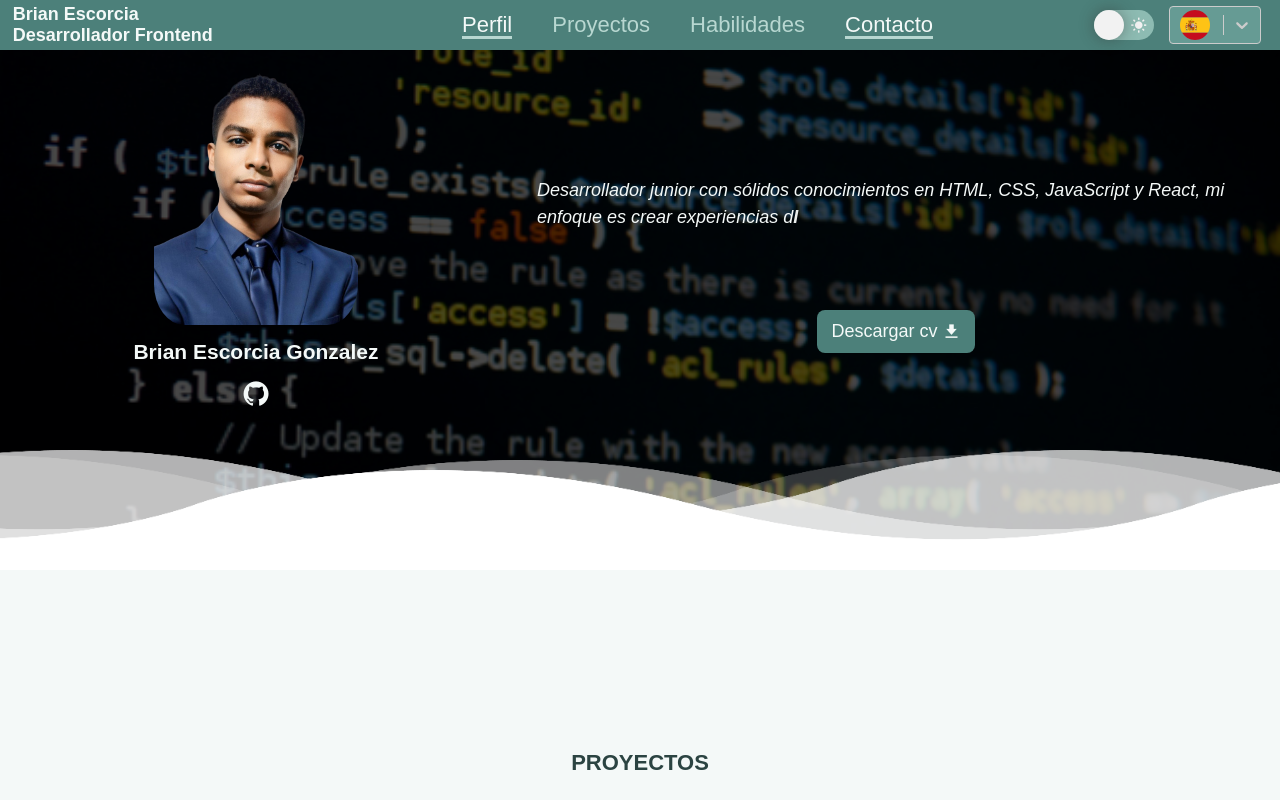
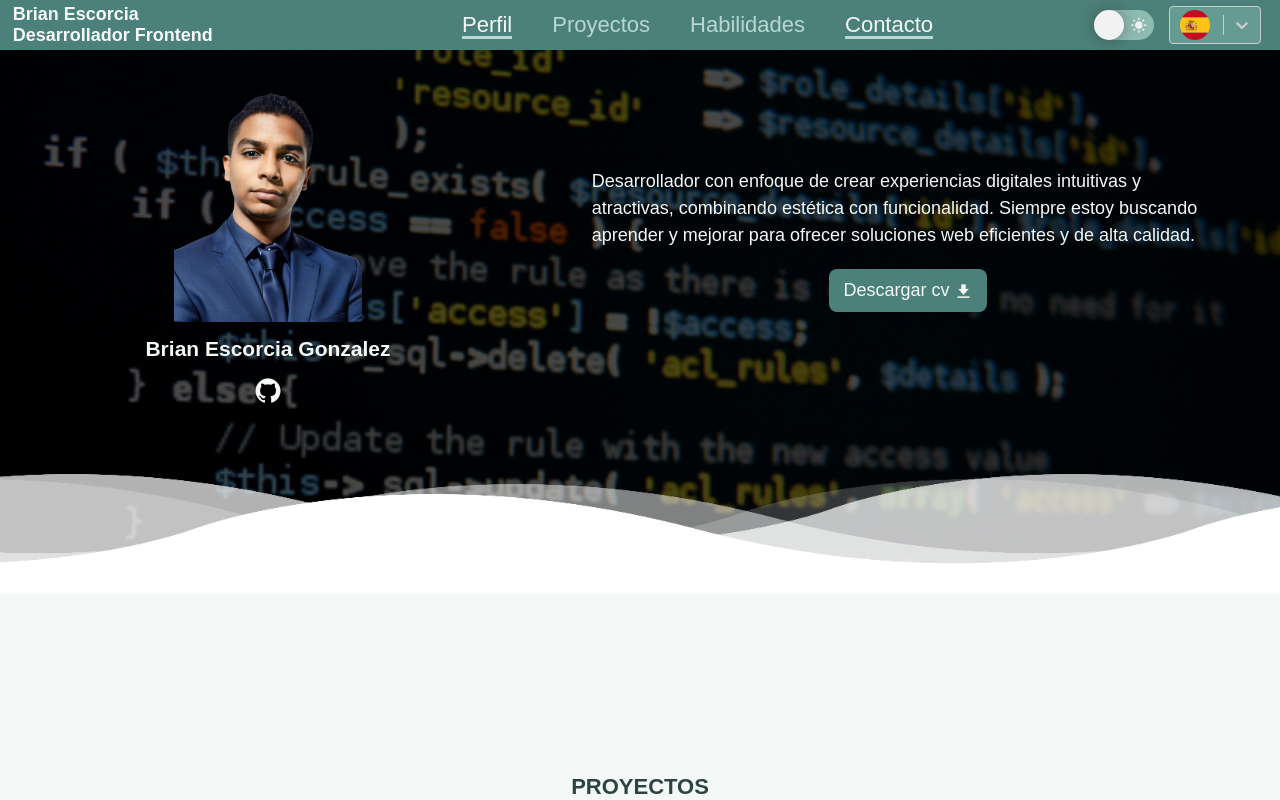
Before and after one commit to bnescor/My_porfolio, a React (Vite) app: page / in a window 1280 px wide. Shown: the top 800 px of the page. Built offline with nearby package versions, Linux system fonts and the light colour scheme.

Commit message:
Eliminar la animacion de la escritura en maquina

```diff
--- a/src/Components/About.jsx
+++ b/src/Components/About.jsx
@@ -1,13 +1,11 @@
 import React, { useContext } from "react";
 import "../Style/about.css";
-import useTypewriter from "../Hook/useTypewriter";
 import Perfil from "../img/Perfil.png";
 import Ware from "./Ware";
 import { Idiomacontext } from "../Context/Idiomacontext";
 
 const About = ({ referent, state }) => {
   const { Lenguacont } = useContext(Idiomacontext);
-  const ResultText = useTypewriter();
   return (
     <main ref={referent} className={state ? "About on" : "About"}>
       <section className="About-main">
@@ -19,12 +17,9 @@ const About = ({ referent, state }) => {
           </a>
         </div>
         <article className="Me">
-          <section className="Container_para">
             <p className="Ab">
-              {ResultText}
-              <p className="Cursor">I</p>
+              {Lenguacont.about.textInfo}
             </p>
-          </section>
           <a
             className="download"
             href="https://drive.google.com/file/d/1IAPY-dkMJuEm1YdXq1xg9XIDGVC1Njo8/view?usp=sharing"
--- a/src/Context/StateIdioma.jsx
+++ b/src/Context/StateIdioma.jsx
@@ -8,6 +8,7 @@ const StateIdioma = ({ children }) => {
             link: ['Profile', 'Projects', 'Skills', 'Contact']
         },
         about: {
+            textInfo: 'Developer with a focus on creating intuitive and engaging digital experiences, combining aesthetics with functionality. I am always looking to learn and improve to offer efficient and high quality web solutions.',
             textbutton: 'download cv'
         },
         porfolio: 'PORTFOLIO',
@@ -24,6 +25,7 @@ const StateIdioma = ({ children }) => {
             link: ['Perfil', 'Proyectos', 'Habilidades', 'Contacto']
         },
         about: {
+            textInfo: 'Desarrollador con enfoque de crear experiencias digitales intuitivas y atractivas, combinando estética con funcionalidad. Siempre estoy buscando aprender y mejorar para ofrecer soluciones web eficientes y de alta calidad.',
             textbutton: 'Descargar cv'
         },
         porfolio: 'PROYECTOS',
--- a/src/Hook/useTypewriter.js
+++ /dev/null
@@ -1,38 +0,0 @@
-import { useContext, useEffect, useState } from "react";
-import { Idiomacontext } from "../Context/Idiomacontext";
-const useTypewriter = () => {
-    const { auxi } = useContext(Idiomacontext)
-    const [displayText, setDisplayText] = useState('');
-    const [currentIndex, setCurrentIndex] = useState(0);
-    const [displayText_in, setDisplayText_in] = useState('');
-    const [currentIndex_in, setCurrentIndex_in] = useState(0);
-    const [result, setResult] = useState()
-    const text_1 = "Desarrollador junior con sólidos conocimientos en HTML, CSS, JavaScript y React, mi enfoque es crear experiencias digitales intuitivas y atractivas, combinando estética con funcionalidad. Siempre estoy buscando aprender y mejorar para ofrecer soluciones web eficientes y de alta calidad."
-    const tex_2 = "Junior developer with solid knowledge in HTML, CSS, JavaScript and React, my focus is to create intuitive and engaging digital experiences, combining aesthetics with functionality. I am always looking to learn and improve to deliver efficient and high quality web solutions."
-    useEffect(() => {
-        const interval = setInterval(() => {
-            if (auxi) {
-                setResult(displayText_in)
-            } else {
-                setResult(displayText)
-            }
-            if (currentIndex_in < tex_2.length) {
-                setDisplayText_in(() => displayText_in + tex_2[currentIndex_in]);
-                setCurrentIndex_in(() => currentIndex_in + 1);
-            } else {
-                clearInterval(interval);
-            }
-            if (currentIndex < text_1.length) {
-                setDisplayText(() => displayText + text_1[currentIndex]);
-                setCurrentIndex(() => currentIndex + 1);
-            } else {
-                clearInterval(interval);
-            }
-        }, 50);
-        return () => clearInterval(interval);
-    }, [currentIndex,currentIndex_in,auxi]);
-
-    return result
-}
-
-export default useTypewriter
--- a/src/Style/about.css
+++ b/src/Style/about.css
@@ -2,10 +2,10 @@
   transform: translateY(-250px);
   opacity: 0;
   width: 100%;
-  height: 80vh;
-  display: grid;
-  grid-template-rows: 70% 30%;
-  gap: 10px;
+  height: auto;
+  display: flex;
+  flex-direction: column;
+  gap: 30px;
   background-image: url(../img/fondo.png);
   background-size: cover;
   background-repeat: no-repeat;
@@ -22,9 +22,10 @@
 
 .About-main {
   width: 100%;
-  display: grid;
-  grid-template-columns: 40% 60%;
-  justify-items: center;
+  height: 380px;
+  display: flex;
+  flex-direction: row;
+  justify-content: center;
   align-items: center;
   z-index: 102;
 }
@@ -40,47 +41,27 @@
 }
 
 .Me {
-  height: 85%;
+  width: 60%;
+  height: auto;
   display: flex;
   flex-direction: column;
   justify-content: center;
   align-items: center;
   font-size: 18px;
   text-align: center;
-  gap: 0.8rem;
+  gap: 1.3rem;
   font-weight: normal;
 }
-.Container_para {
-  width: 100%;
-  height: 60%;
-  display: flex;
-  justify-content: center;
-  align-items: center;
-}
+
 .Ab {
-  width: 100%;
-  padding: 25px;
+  width: 85%;
   height: auto;
   text-align: start;
-  font-style: italic;
   line-height: 1.5;
-  animation: all 0.5s ease-in-out;
-}
-
-.Cursor {
-  display: inline;
-  font-family: Arial, Helvetica, sans-serif;
-  font-weight: bold;
-  animation: blink 1.2s infinite;
-}
-
-@keyframes blink {
-  50% {
-    color: transparent;
-  }
 }
 
 .perfil {
+  width: 40%;
   height: auto;
   display: flex;
   flex-direction: column;
@@ -90,6 +71,7 @@
   text-align: center;
   font-size: 21px;
   font-weight: bold;
+  padding: 20px;
 }
 
 .perfil .bx.bxl-github {
@@ -100,7 +82,8 @@
 }
 
 .Photo {
-  width: 40%;
+  width: 250px;
+  height: 250px;
   object-fit: contain;
   border-radius: 15%;
 }
@@ -138,21 +121,20 @@
     box-shadow: 0 0 10px 0 rgba(255, 255, 255, 0.55);
   }
 }
-@media (680px<=width<750px) {
+@media (680px<=width<720px) {
   .Ab {
-    width: 90%;
+    font-size: 17px;
   }
 
   .perfil {
     font-size: 20px;
+    padding: 5px;
+  }
+  .About-main {
+    height: 350px;
   }
 }
 @media (width<680px) {
-  .About-main {
-    grid-template-columns: 30% 70%;
-    gap: 1.5rem;
-  }
-
   .Me {
     font-size: 17px;
   }
@@ -164,11 +146,11 @@
 
   .perfil {
     font-size: 18px;
-    padding: 20px;
   }
 
   .Photo {
-    width: 75%;
+    width: 200px;
+    height: 200px;
   }
   .download {
     font-size: 17px;
@@ -180,26 +162,26 @@
 
   @media (width<=590px) {
     .Ab {
-      width: 85%;
+      width: 75%;
     }
     .About {
-      height: 100vh;
-      grid-template-rows: 80% 20%;
+      height: auto;
     }
     .About-main {
-      display: flex;
       flex-direction: column;
-      justify-content: center;
-      gap: 0;
+      gap: 25px;
+      margin-top: 35px;
     }
     .Me {
       width: 100%;
       font-size: 15px;
     }
     .Photo {
-      width: 25%;
+      width: 135px;
+      height: 135px;
     }
     .perfil {
+      width: 100%;
       font-size: 16px;
       padding: 0;
     }
@@ -216,24 +198,3 @@
     }
   }
 }
-
-@media (500px>height), (orientation: landscape) {
-  .About {
-    height: 100vh;
-  }
-}
-@media (780px<=height<=950px) {
-  .About {
-    height: 65vh;
-  }
-}
-@media (650px<=height<780px) {
-  .About {
-    height: 85vh;
-  }
-}
-@media (600px<=height<650px) {
-  .About {
-    height: 100vh;
-  }
-}
--- a/src/Style/ware.css
+++ b/src/Style/ware.css
@@ -1,8 +1,8 @@
 
 .Main {
     width: 100%;
-    position: absolute;
-    bottom: 0;
+    height: 134px;
+    position: relative;
 }
 
 .Ware {
```
